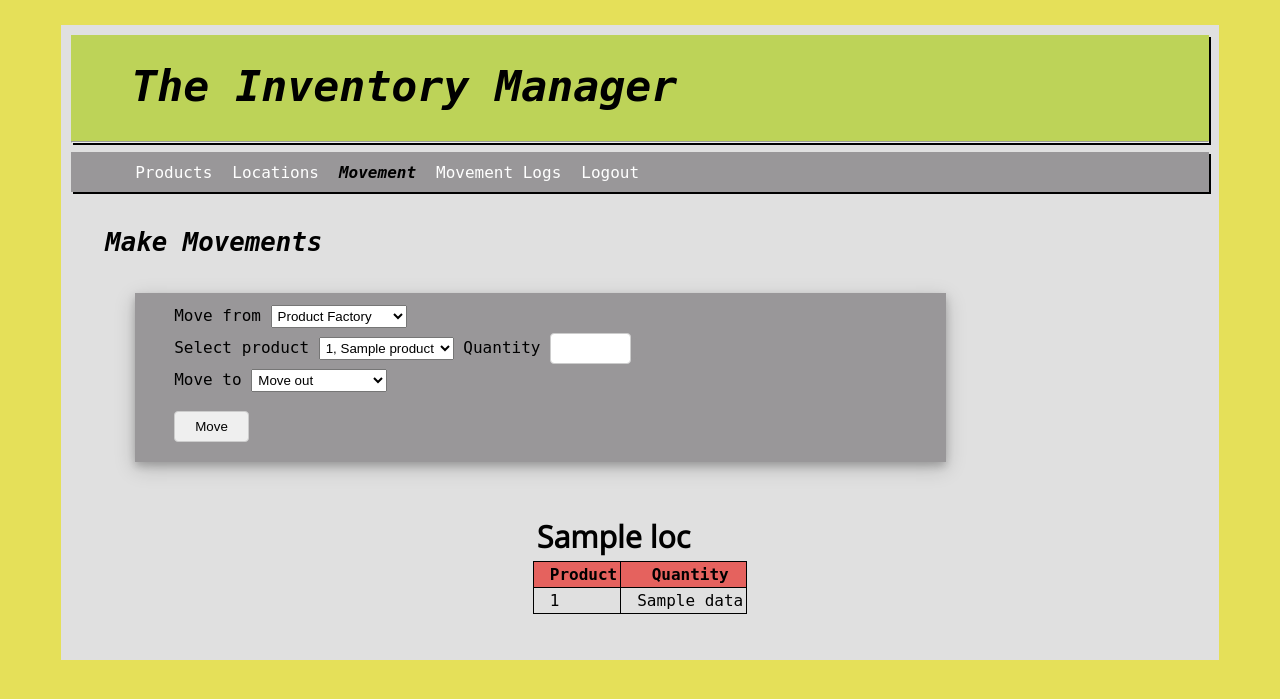
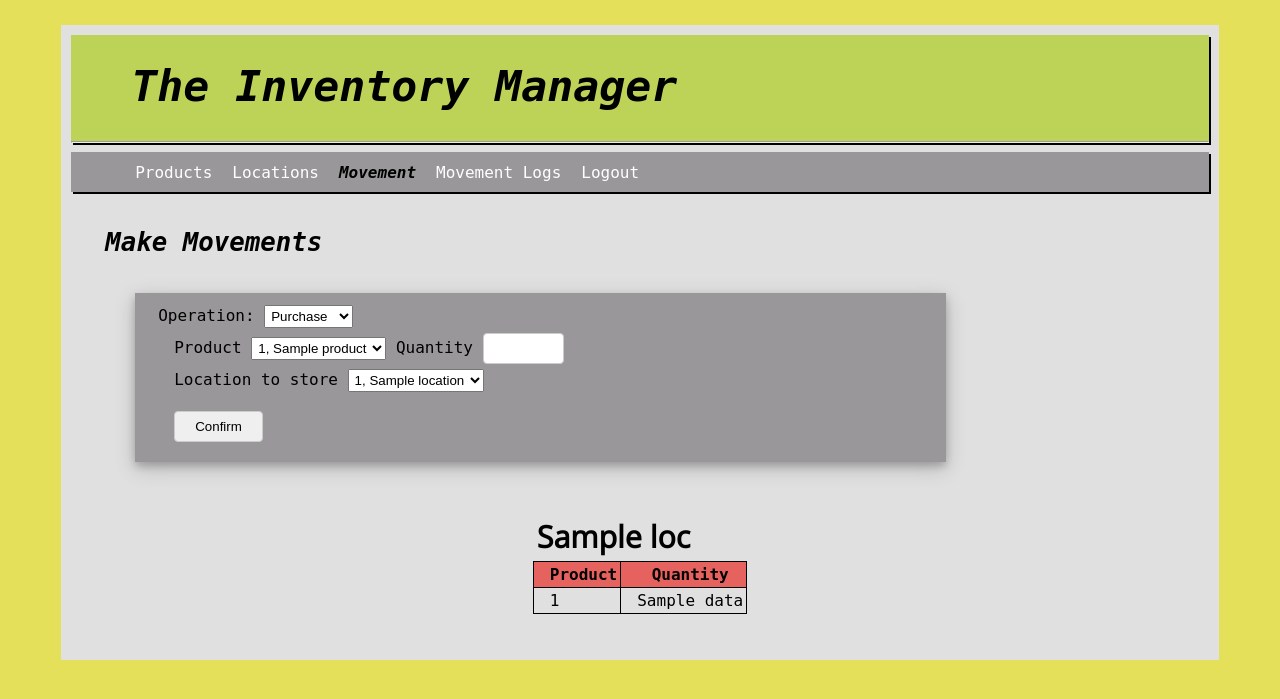
Before and after one commit to 7zmau/InvMan, a Flask app: template invman/templates/movement.html in a window 1280 px wide. Shown: the top 699 px of the page. Run offline with Flask 2, Linux system fonts and the light colour scheme; the template is opened without the code that fills it: most values are stand-ins (such as "Sample title", 1, 10 or a date in 2020); data that the repository does not hold is empty; some libraries are stand-ins or nearby versions; some web fonts are replaced.

Commit message:
added purchase and sales functionality

```diff
--- a/invman/main.py
+++ b/invman/main.py
@@ -15,12 +15,13 @@ bp = Blueprint("main", __name__, url_prefix="/main")
 
 # Required functions.
 
+
 def product_list(id):
     """ Retrieves products which are in the product table. """
 
     db = get_db()
     product_list = db.execute(
-        "SELECT product_id, product_name, quantity FROM product WHERE for_business = ? AND quantity > 0",
+        "SELECT product_id, product_name, quantity FROM product WHERE for_business = ? AND quantity > -1",
         (id,),
     ).fetchall()
     return product_list
@@ -171,10 +172,6 @@ def logmovements(
     """ Used by the movement route to log movements. """
     db = get_db()
     b_id = session.get("user_id")
-    if from_location == "Product Factory":
-        from_location = "PF"
-    if to_location == "Move out":
-        to_location = "MO"
     db.execute(
         "INSERT INTO movement (movement_id, from_location, to_location, prod_id, qty, b_id)"
         "VALUES (?, ?, ?, ?, ?, ?)",
@@ -253,11 +250,11 @@ def delete_loc(lid):
 
 @bp.route("/<id>/delete", methods=("GET",))
 def delete(id):
-    """ Used by the product page to delete a product. Doesn't actually delete it, just sets the quantity to 0. """
+    """ Used by the product page to delete a product. """
 
     db = get_db()
     b_id = session.get("user_id")
-    query = "UPDATE product SET quantity = 0 WHERE product_id = ? AND for_business = ?"
+    query = "UPDATE product SET quantity = -1 WHERE product_id = ? AND for_business = ?"
     db.execute(query, (id, b_id,))
     db.commit()
     return redirect(url_for("main.products"))
@@ -294,6 +291,7 @@ def products():
                     (prod_id, prod_name, prod_qty, b_id,),
                 )
                 db.commit()
+                return redirect(url_for("main.products"))
             except Exception as e:
                 if "UNIQUE constraint failed" in str(e):
                     error = "Error adding product: A product with that ID already exists or has been created before."
@@ -301,12 +299,6 @@ def products():
                     error = "Invalid quantity."
                 else:
                     error = str(e)
-            return render_template(
-                "products.html",
-                title="Products",
-                products=product_list(b_id),
-                error=error,
-            )
         if "update_product" in request.form:
             try:
                 prod_selected = request.form["select_product"].split(",")[0]
@@ -321,17 +313,12 @@ def products():
                     prod_qty, prod_selected, location="product_factory",
                 )
                 db.commit()
+                return redirect(url_for("main.products"))
             except Exception as e:
                 if "invalid literal for int() with base 10:" in str(e):
                     error = "Invalid quantity."
                 else:
                     error = str(e)
-            return render_template(
-                "products.html",
-                title="Products",
-                products=product_list(b_id),
-                error=error,
-            )
         else:
             pass
     # Retrieve and display products on the page.
@@ -361,21 +348,12 @@ def locations():
                     (loc_id, loc_name, b_id,),
                 )
                 db.commit()
+                return redirect(url_for("main.locations"))
             except Exception as e:
                 if "UNIQUE constraint failed:" in str(e):
                     error = "Location with that ID already exists."
                 else:
                     error = str(e)
-            location_list = db.execute(
-                "SELECT location_id, location_name FROM location where for_business = ?",
-                (b_id,),
-            ).fetchall()
-            return render_template(
-                "locations.html",
-                title="Locations",
-                locations=location_list,
-                error=error,
-            )
         if "update_location" in request.form:
             try:
                 loc_selected = request.form["select-location"].split(",")[0]
@@ -385,18 +363,9 @@ def locations():
                     (new_locname, loc_selected,),
                 )
                 db.commit()
+                return redirect(url_for("main.locations"))
             except Exception as e:
                 error = str(e)
-            location_list = db.execute(
-                "SELECT location_id, location_name FROM location where for_business = ?",
-                (b_id,),
-            ).fetchall()
-            return render_template(
-                "locations.html",
-                title="Locations",
-                locations=location_list,
-                error=error,
-            )
         else:
             pass
 
@@ -423,77 +392,62 @@ def movements():
     if request.method == "POST":
         # movement request - move product to a location
         try:
-            move_from = request.form["select-location"].split(",")[0]
-            product_id = request.form["choose-product"].split(",")[0]
-            quantity = int(request.form["quantity"])
-            move_to = request.form["move-to"].split(",")[0]
-            if quantity < 0:
-                raise Exception("Invalid quantity.")
-            if move_from == "Product Factory":
-                moveid = "PF-"
-                product_array = get_product("product_factory", product_id, quantity)
-            else:
-                moveid = move_from + "-"
-                product_array = get_product(move_from, product_id, quantity)
-            set_product(move_to, product_array)
-            if move_to == "Move out":
-                moveid += "MO"
-            else:
-                moveid += move_to
-            logmovements(moveid, move_from, move_to, product_id, quantity)
-            prod_list = product_list(b_id)
-            move_to = db.execute(
-                "SELECT location_id, location_name FROM location WHERE for_business = ?",
-                (b_id,),
-            ).fetchall()
-            warehouses = check_warehouse()
-            movefrom_list = []
-            for lids in warehouses:
-                query = "SELECT location_id, location_name FROM location where location_id = ?"
-                l_list = db.execute(query, (lids,)).fetchone()
-                movefrom_list.append(l_list)
-            locations_with_products = products_at_locations()
-            return render_template(
-                "movement.html",
-                title="Movement",
-                movefrom=movefrom_list,
-                products=prod_list,
-                moveto=move_to,
-                locationmap=locations_with_products,
-                error=error,
-            )
+            if "movement-operation" in request.form:
+                move_from = request.form["move-from"].split(",")[0]
+                prod = request.form["product-to-move"].split(",")[0]
+                quantity = int(request.form["quantity-to-move"])
+                if quantity < 0:
+                    raise Exception("Invalid quantity.")
+                move_to = request.form["move-to"].split(",")[0]
+                product_array = get_product(move_from, prod, quantity)
+                set_product(move_to, product_array)
+                logmovements("Movement", move_from, move_to, prod, quantity)
+            if "sales-operation" in request.form:
+                move_from = request.form["sales-location"].split(",")[0]
+                prod = request.form["sales-product"].split(",")[0]
+                quantity = int(request.form["quantity-to-sell"])
+                if quantity < 0:
+                    raise Exception("Invalid quantity.")
+                product_array = get_product(move_from, prod, quantity)
+                logmovements("Sales", move_from, " ", prod, quantity)
+            if "purchase-operation" in request.form:
+                move_from = "product_factory"
+                prod = request.form["purchase-product"].split(",")[0]
+                quantity = int(request.form["quantity-to-purchase"])
+                if quantity < 0:
+                    raise Exception("Invalid quantity.")
+                move_to = request.form["move-purchase"].split(",")[0]
+                product_array = get_product(move_from, prod, quantity)
+                set_product(move_to, product_array)
+                logmovements("Purchase", " ", move_to, prod, quantity)
+            return redirect(url_for("main.movements"))
         except Exception as e:
             if "'NoneType' object is not subscriptable" in str(e):
                 error = "Error moving: Invalid product."
             else:
                 error = "Error moving: " + str(e)
 
-    # Retrieve products from the products table
-    prod_list = product_list(b_id)
-
-    # Retrieve all locations
-    move_to = db.execute(
+    all_products = product_list(b_id)  # All products in the product table
+    all_locations = db.execute(
         "SELECT location_id, location_name FROM location WHERE for_business = ?",
         (b_id,),
-    ).fetchall()
+    ).fetchall()  # All the locations
 
-    # Get all locations which have products stored.
-    warehouses = check_warehouse()
-    # Creates a list of those locations along with their names.
-    movefrom_list = []
-    for lids in warehouses:
-        query = "SELECT location_id, location_name FROM location where location_id = ?"
-        l_list = db.execute(query, (lids,)).fetchone()
-        movefrom_list.append(l_list)
+    warehouses = []  # Locations which have products stored there.
+    lids = check_warehouse()
+    for ids in lids:
+        query = "SELECT location_id, location_name FROM location WHERE location_id = ?"
+        l = db.execute(query, (ids,)).fetchone()
+        warehouses.append(l)
 
     locations_with_products = products_at_locations()
 
     return render_template(
         "movement.html",
         title="Movement",
-        movefrom=movefrom_list,
-        products=prod_list,
-        moveto=move_to,
+        warehouses=warehouses,
+        allproducts=all_products,
+        alllocations=all_locations,
         locationmap=locations_with_products,
         error=error,
     )
--- a/invman/static/css/style.css
+++ b/invman/static/css/style.css
@@ -438,7 +438,7 @@ small{
     /*box-shadow:2px 2px;*/
     box-shadow:0 4px 8px 0 rgba(0, 0, 0, 0.2), 0 6px 20px 0 rgba(0, 0, 0, 0.19);
 }
-#qty-disp{
+.qty-disp{
     background: #999799;
     border-radius: 2px;
     padding: 3px;
@@ -467,20 +467,20 @@ small{
     margin: 2px;
     padding:2px;
 }
-#select-location-div{
+.select-location-div{
     margin-left:2em;
     margin-bottom:5px;
     margin-top: 5px;
 }
-#select-product-div{
+.select-product-div{
     margin-left:2em;
     margin-bottom:5px;
 }
-#move-to-div{
+.move-to-div{
     margin-left:2em;
     margin-bottom:5px;
 }
-#move-button-div{
+.move-button-div{
     margin-top: 0.7em;
     margin-left:2em;
     margin-bottom:5px;
@@ -588,3 +588,8 @@ small{
     margin-top:1em;
     margin-bottom: 5px;
 }
+#select-operation-div{
+    margin-left: 1em;
+    margin-top: 5px;
+    margin-bottom: 5px;
+}
--- a/invman/static/js/script.js
+++ b/invman/static/js/script.js
@@ -1,19 +1,65 @@
 $(document).ready(function(){
-    var locId = ''
-    var prod = $('#choose-product').val().split(',')[0] // used by getQuantity()
-    var loc = $('#select-location').val().split(',')[0] // used by getQuantity()
-    var moveTos = [];
+
+    // Gets the quantity of a product at a particular location.
+    function getQuantity(prd, lo, op){
+        var xhttp = new XMLHttpRequest();
+        xhttp.onreadystatechange = function(){
+            if (xhttp.readyState == 4 && xhttp.status == 200) {
+                data = JSON.parse(xhttp.responseText);
+                if (op == 'purchase') {
+                    document.getElementById('qty-disp-purchase').innerHTML = "Available: "+data['qty'];
+                }
+                else if (op == 'sales') {
+                    document.getElementById('qty-disp-sales').innerHTML = "Available: "+data['qty'];
+                }
+                else if (op == 'movement') {
+                    document.getElementById('qty-disp-movement').innerHTML = "Available: "+data['qty'];
+                }
+            }
+        }
+        xhttp.open('GET', '/main/_getquantity/' + prd + '/' + lo, true);
+        xhttp.send();
+    }
+
+    // Gets products at a particular location
+    function getResponse(locId, op){
+        var xhttp = new XMLHttpRequest();
+        xhttp.onreadystatechange = function(){
+            if (xhttp.readyState == 4 && xhttp.status == 200) {
+                data = JSON.parse(xhttp.responseText);
+                if (op == 'sales') {
+                    $('#sales-product').find('option').remove();
+                    $.each(data, function(key, val){
+                        var option_item = '<option value="' + key + '">' + key + ', ' + val + '</option>'
+                        $('#sales-product').append(option_item);
+                    })
+                    updateSales();
+                }
+                if (op == 'movement') {
+                    $('#product-to-move').find('option').remove();
+                    $.each(data, function(key, val){
+                        var option_item = '<option value="' + key + '">' + key + ', ' + val + '</option>'
+                        $('#product-to-move').append(option_item);
+                    })
+                    updateMovements();
+                }
+            }
+        }
+        xhttp.open('GET', '/main/_loadproducts/' + locId, true);
+        xhttp.send();
+    }
 
     function updateMoveTo(l){
+        var moveTos = [];
+        $("#move-from > option").each(function(){
+            moveTos.push(this.value);
+        })
         var updatedMoveTos = [];
         $.each(moveTos, function(index){
-
             if (moveTos[index] != l) {
                 updatedMoveTos.push(moveTos[index])
             }
-
         })
-
         $('#move-to').find('option').remove();
         $.each(updatedMoveTos, function(index){
             var opt_item = '<option value="' + updatedMoveTos[index] + '">' + updatedMoveTos[index] + '</option>'
@@ -22,58 +68,71 @@ $(document).ready(function(){
 
     }
 
-    function getQuantity(prd, lo){
-        var xhttp = new XMLHttpRequest();
-        xhttp.onreadystatechange = function(){
-            if (xhttp.readyState == 4 && xhttp.status == 200) {
-                data = JSON.parse(xhttp.responseText);
-                document.getElementById('qty-disp').innerHTML = "Available: "+data['qty'];
-            }
+    function toggleOperations(op){
+        if (op == 'Purchase') {
+            $('#movement-operation').hide();
+            $('#sales-operation').hide();
+            $('#purchase-operation').show();
         }
-        xhttp.open('GET', '/main/_getquantity/' + prd + '/' + lo, true);
-        xhttp.send();
+        else if (op == 'Sales') {
+            $('#movement-operation').hide();
+            $('#sales-operation').show();
+            $('#purchase-operation').hide();
+        }
+        else if (op == 'Movement') {
+            $('#movement-operation').show();
+            $('#sales-operation').hide();
+            $('#purchase-operation').hide();
+        }
     }
 
-    function updateQuantity(){
-        prod = $('#choose-product').val().split(',')[0]
-        loc = $('#select-location').val().split(',')[0]
-        getQuantity(prod, loc)
+    function updateSales() {
+        var prodSales = $('#sales-product').val().split(',')[0];
+        getQuantity(prodSales, locSales, 'sales');
     }
 
-    function getResponse(){
-        var xhttp = new XMLHttpRequest();
-        xhttp.onreadystatechange = function(){
-            if (xhttp.readyState == 4 && xhttp.status == 200) {
-                data = JSON.parse(xhttp.responseText);
-                $('#choose-product').find('option').remove();
-                $.each(data, function(key, val){
-                    var option_item = '<option value="' + key + '">' + key + ', ' + val + '</option>'
-                    $('#choose-product').append(option_item);
-                    updateQuantity();
-                })
-            }
-        }
-        xhttp.open('GET', '/main/_loadproducts/' + locId.split(',')[0], true);
-        xhttp.send();
+    function updateMovements() {
+        var lc = $('#move-from').val().split(',')[0];
+        var prd = $('#product-to-move').val().split(',')[0];
+        getQuantity(prd, lc, 'movement');
     }
 
-    // Set available quantity for product.
-    getQuantity(prod, loc)
-
-    // Push MoveTo locations to moveTos
-    $("#move-to > option").each(function(){
-        moveTos.push(this.value)
+    var opr = $('#operations').val();
+    toggleOperations(opr);
+    $('#operations').change(function(){
+        opr = $('#operations').val();
+        toggleOperations(opr);
     })
 
-    // Functions to dynamically change products & available quantity based on location selected
-    $('#choose-product').change(function(){
-        prod = $('#choose-product').val().split(',')[0]
-        loc = $('#select-location').val().split(',')[0]
-        getQuantity(prod, loc)
+    // Dynamic functionality for purchase operation
+    var prodPurchase = $('#purchase-product').val().split(',')[0];
+    getQuantity(prodPurchase, 'Product Factory', 'purchase');
+    $('#purchase-operation').change(function(){
+        prodPurchase = $('#purchase-product').val().split(',')[0];
+        getQuantity(prodPurchase, 'Product Factory', 'purchase');
     })
-    $('#select-location').change(function(){
-        locId = $(this).val();
-        getResponse();
-        updateMoveTo(locId);
+
+    // Dynamic functionality for sales operation
+    var locSales = $('#sales-location').val().split(',')[0];
+    getResponse(locSales, 'sales');
+    $('#sales-location').change(function(){
+        locSales = $('#sales-location').val().split(',')[0];
+        getResponse(locSales, 'sales');
+    })
+    $('#sales-product').change(function(){
+        updateSales();
+    })
+
+    // Dynamic functionality for movement operation
+
+    var loc = $('#move-from').val()
+    updateMoveTo(loc);
+    getResponse(loc.split(',')[0], 'movement')
+    $('#move-from').change(function(){
+        updateMoveTo($('#move-from').val());
+        getResponse($('#move-from').val().split(',')[0], 'movement')
+    })
+    $('#product-to-move').change(function(){
+        updateMovements();
     })
 })
--- a/invman/templates/movement.html
+++ b/invman/templates/movement.html
@@ -21,46 +21,102 @@
     {% endif %}
     <div class="clr-four"></div>
     <div id="make-movements-card">
-        <form id="movementform" method="post">
-            <div id="select-location-div">
+        <div id="select-operation-div">
+            <label>Operation:</label>
+            <select id="operations">
+                <option name="purchase">Purchase</option>
+                <option name="movement">Movement</option>
+                <option name="sales">Sales</option>
+            </select>
+        </div>
+        <form id="movement-form" method="post">
+            <div id="movement-operation">
+                <div class="select-location-div">
                     <label id="move-from-label">Move from</label>
-                <select id="select-location" name="select-location">
-                    <option name="product-factory">Product Factory</option>
-                    {% if movefrom %}
-                    {% for location in movefrom %}
+                    <select id="move-from" name="move-from">
+                        {% if warehouses %}
+                        {% for location in warehouses %}
                         <option name="{{ location[0] }}">{{ location[0] }}, {{ location[1] }}</option>
                         {% endfor %}
                         {% endif %}
                     </select>
                 </div>
-            <div id="select-product-div">
+                <div class="select-product-div">
                     <label id="select-product-label">Select product</label id="select-product-label">
-                <select id="choose-product" name="choose-product">
-                    {% if products %}
-                    {% for product in products %}
-                    <option name="{{ product[0] }}">{{ product[0] }}, {{ product[1] }}</option>
-                    {% endfor %}
-                    {% else %}
-                    <option name="default">None</option>
-                    {% endif %}
+                    <select id="product-to-move" name="product-to-move">
                     </select>
                     <label>Quantity</label>
-                <input id="quantity-input" name="quantity" size="6" required>
-                <label id="qty-disp"></label>
+                    <input class="quantity-input" name="quantity-to-move" size="6" required>
+                    <label id="qty-disp-movement"></label>
                 </div>
-            <div id="move-to-div">
+                <div class="move-to-div">
                     <label>Move to</label>
                     <select id="move-to" name="move-to">
-                    <option name="move-out">Move out</option>
-                    {% if moveto %}
-                    {% for location in moveto %}
+                        {% if alllocations %}
+                        {% for location in alllocations %}
                         <option name="{{ location[0] }}">{{ location[0] }}, {{ location[1] }}</option>
                         {% endfor %}
                         {% endif %}
                     </select><br>
                 </div>
-            <div id="move-button-div">
-                <input type="submit" value="Move">
+                <div class="move-button-div">
+                    <input name="movement-operation" type="submit" value="Confirm">
+                </div>
+            </div>
+        </form>
+        <form id="purchase-form" method="post">
+            <div id="purchase-operation">
+                <div class="select-product-div">
+                    <label>Product</label>
+                    <select id="purchase-product" name="purchase-product">
+                        {% if allproducts %}
+                        {% for product in allproducts %}
+                        <option name="{{ product[0] }}">{{ product[0] }}, {{ product[1] }}</option>
+                        {% endfor %}
+                        {% endif %}
+                    </select>
+                    <label>Quantity</label>
+                    <input class="quantity-input" name="quantity-to-purchase" size="6" required>
+                    <label id="qty-disp-purchase"></label>
+                </div>
+                <div class="select-location-div">
+                    <label>Location to store</label>
+                    <select id="move-purchase" name="move-purchase">
+                        {% if alllocations %}
+                        {% for location in alllocations %}
+                        <option name="{{ location[0] }}">{{ location[0] }}, {{ location[1] }}</option>
+                        {% endfor %}
+                        {% endif %}
+                    </select><br>
+                </div>
+                <div class="move-button-div">
+                    <input name="purchase-operation" type="submit" value="Confirm">
+                </div>
+            </div>
+        </form>
+        <form id="sales-form" method="post">
+            <div id="sales-operation">
+                <div class="select-location-div">
+                    <label>Location</label>
+                    <select id="sales-location" name="sales-location">
+                        {% if warehouses %}
+                        {% for location in warehouses %}
+                        <option name="{{ location[0] }}">{{ location[0] }}, {{ location[1] }}</option>
+                        {% endfor %}
+                        {% endif %}
+                    </select>
+                </div>
+                <div class="select-product-div">
+                    <label>Product to sell</label>
+                    <select id="sales-product" name="sales-product">
+                    </select>
+                    <label>Quantity</label>
+                    <input class="quantity-input" name="quantity-to-sell" size="6" required>
+                    <label id="qty-disp-sales"></label>
+                </div>
+                <div class="move-button-div">
+                    <input name="sales-operation" type="submit" value="Confirm">
+                </div>
             </div>
         </form>
     </div>
```
Lines whose indentation alone changed are shown as unchanged.
